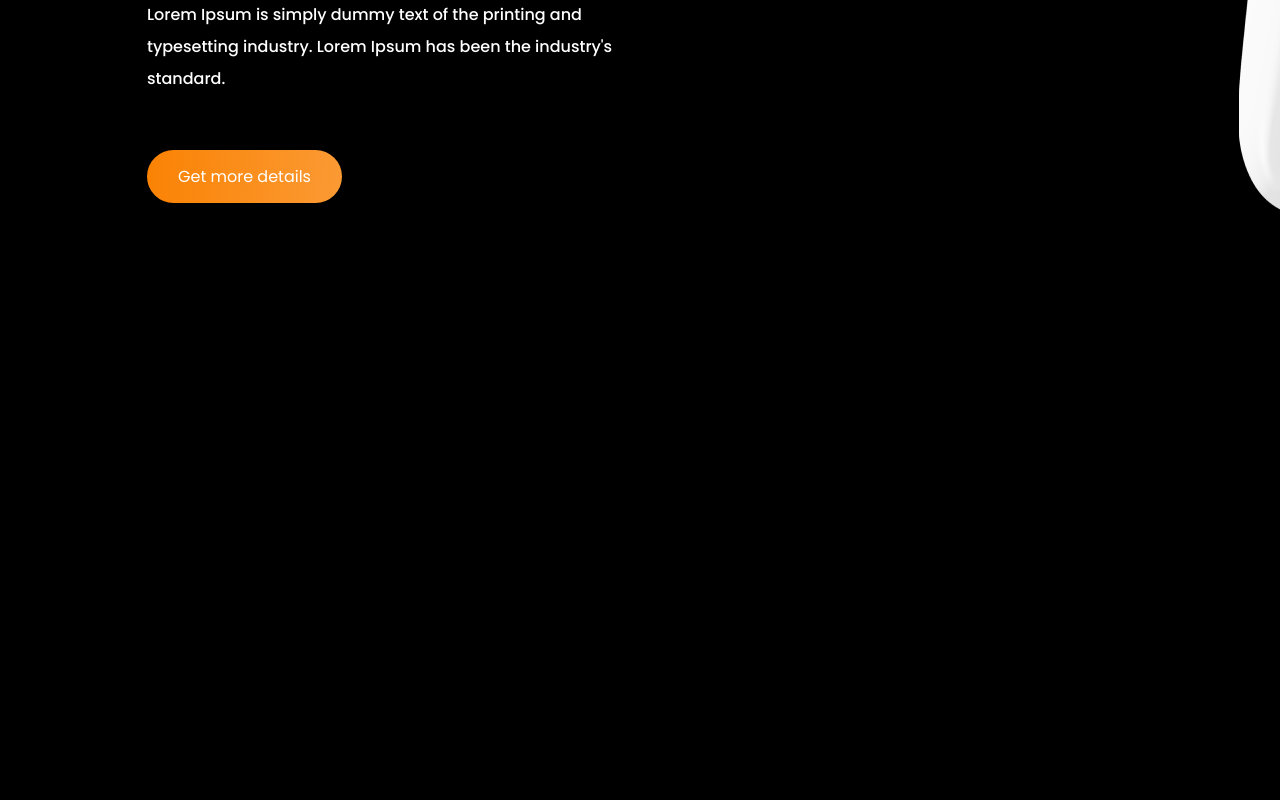
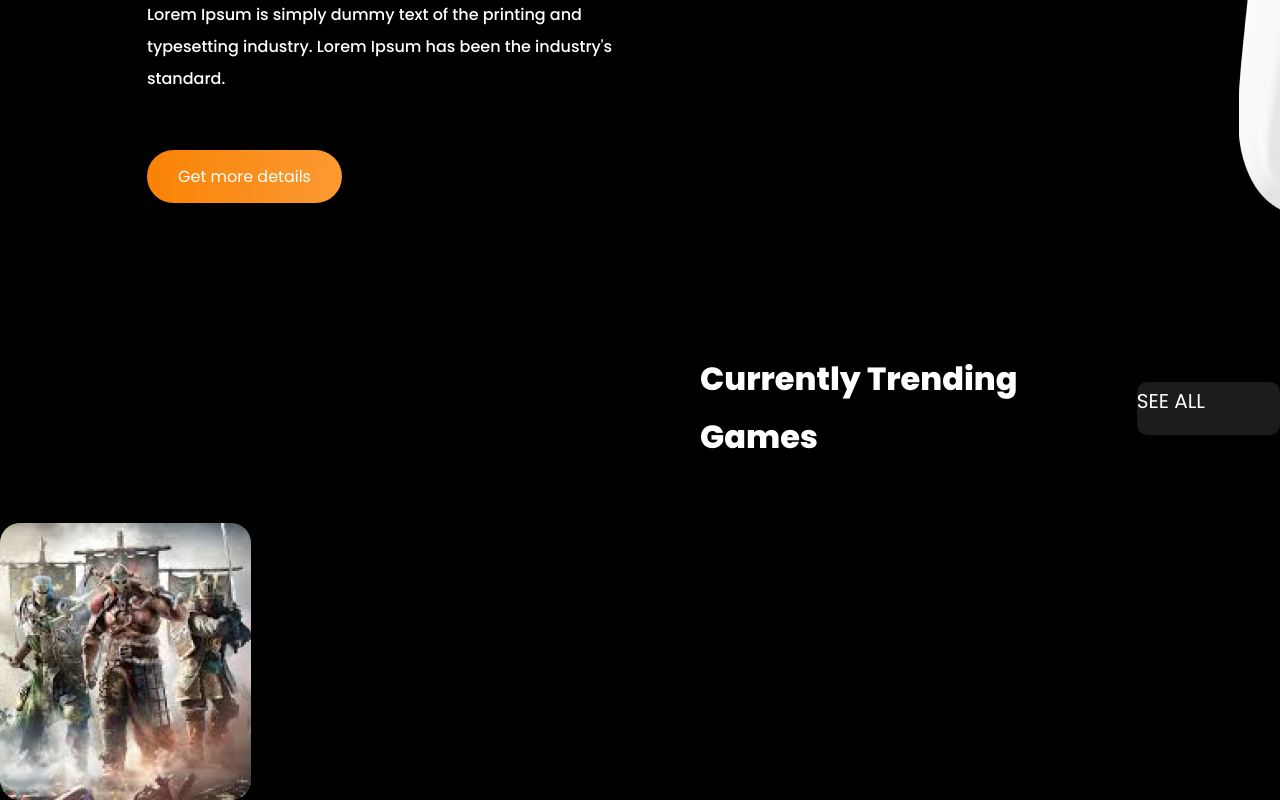
Before and after one commit to lucianovictor/gaming-platform, a Next.js app: page / in a window 1280 px wide. Shown: the part 535-1335 px from the top of the page. Before the commit the page ends 885 px from the top, so only its background shows below. Built offline with nearby package versions, Linux system fonts and the light colour scheme.

Commit message:
feat: making the banner hero section

```diff
--- /dev/null
+++ b/src/components/BannerHero/index.tsx
@@ -0,0 +1,13 @@
+import styles from './styles.module.scss'
+
+export const BannerHero = () => {
+  return (
+    <>
+      <div className={styles.container}>
+        <h1>Currently Trending Games</h1>
+        <button type="button">SEE ALL</button>
+      </div>
+      <div className={styles.images}></div>
+    </>
+  )
+}
--- /dev/null
+++ b/src/components/BannerHero/styles.module.scss
@@ -0,0 +1,35 @@
+.container {
+  display: flex;
+  align-items: flex-start;
+  justify-content: space-between;
+  left: 147px;
+
+  h1 {
+    display: flex;
+    top: 893px;
+    padding-left: 700px;
+
+    font-weight: 700;
+    font-size: 2rem;
+    line-height: 3.625rem;
+  }
+
+  button {
+    display: flex;
+    width: 145px;
+    height: 53px;
+    margin-top: 50px;
+    margin: auto;
+    border-radius: 10px;
+    background: rgba(255, 255, 255, 0.11);
+
+    font-size: 1.25rem;
+    line-height: 2.375rem;
+  }
+}
+.images {
+  background: url(../../../public/assets/game-1.png);
+  margin-top: 57px;
+  width: 251px;
+  height: 277px;
+}
--- a/src/pages/index.tsx
+++ b/src/pages/index.tsx
@@ -1,4 +1,5 @@
 import { Banner } from 'components/Banner'
+import { BannerHero } from 'components/BannerHero'
 import { Header } from 'components/Header'
 import Head from 'next/head'
 import styles from 'styles/home.module.scss'
@@ -11,6 +12,7 @@ export default function Home() {
       </Head>
       <Header />
       <Banner />
+      <BannerHero />
     </div>
   )
 }
```
